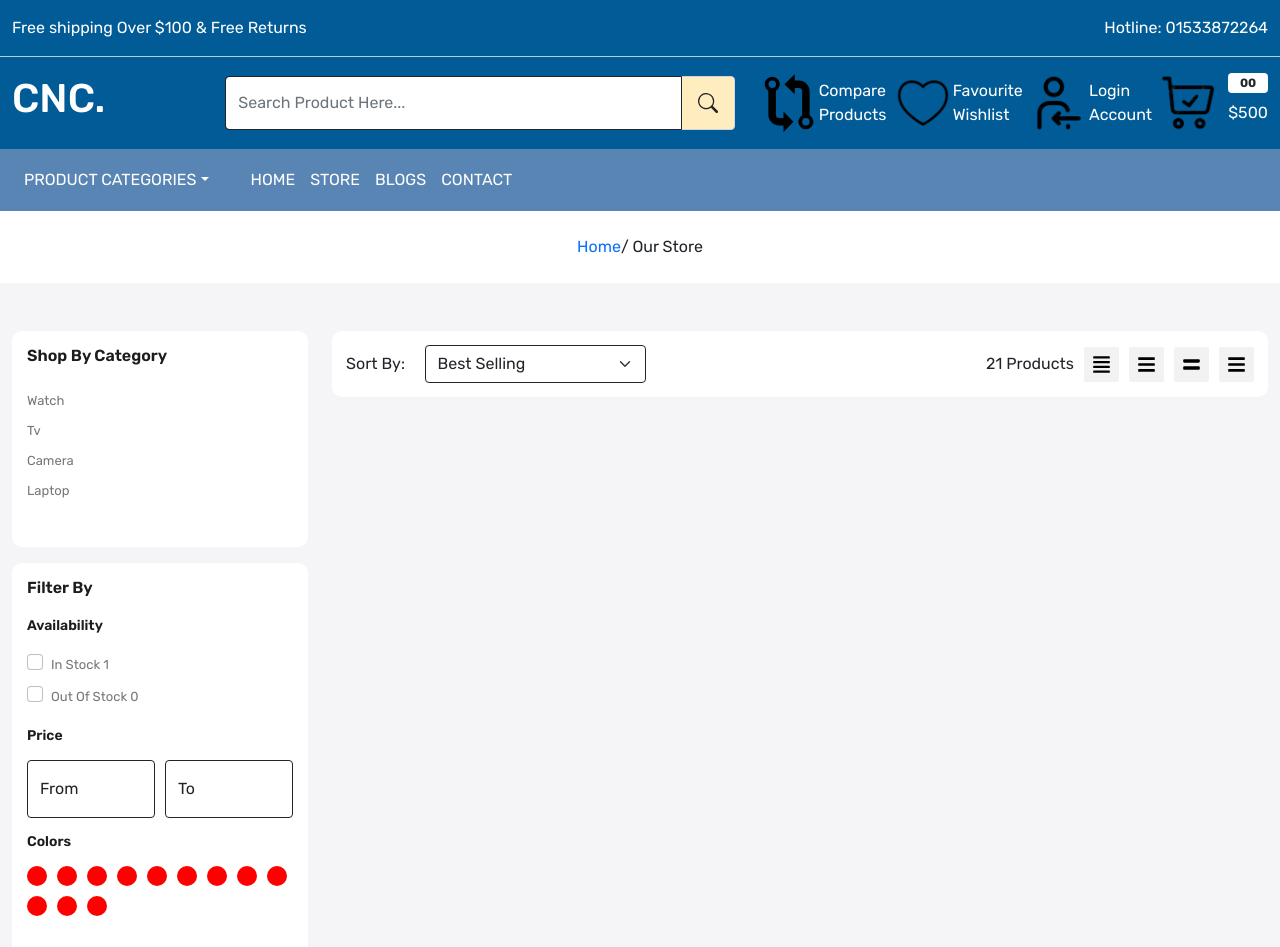
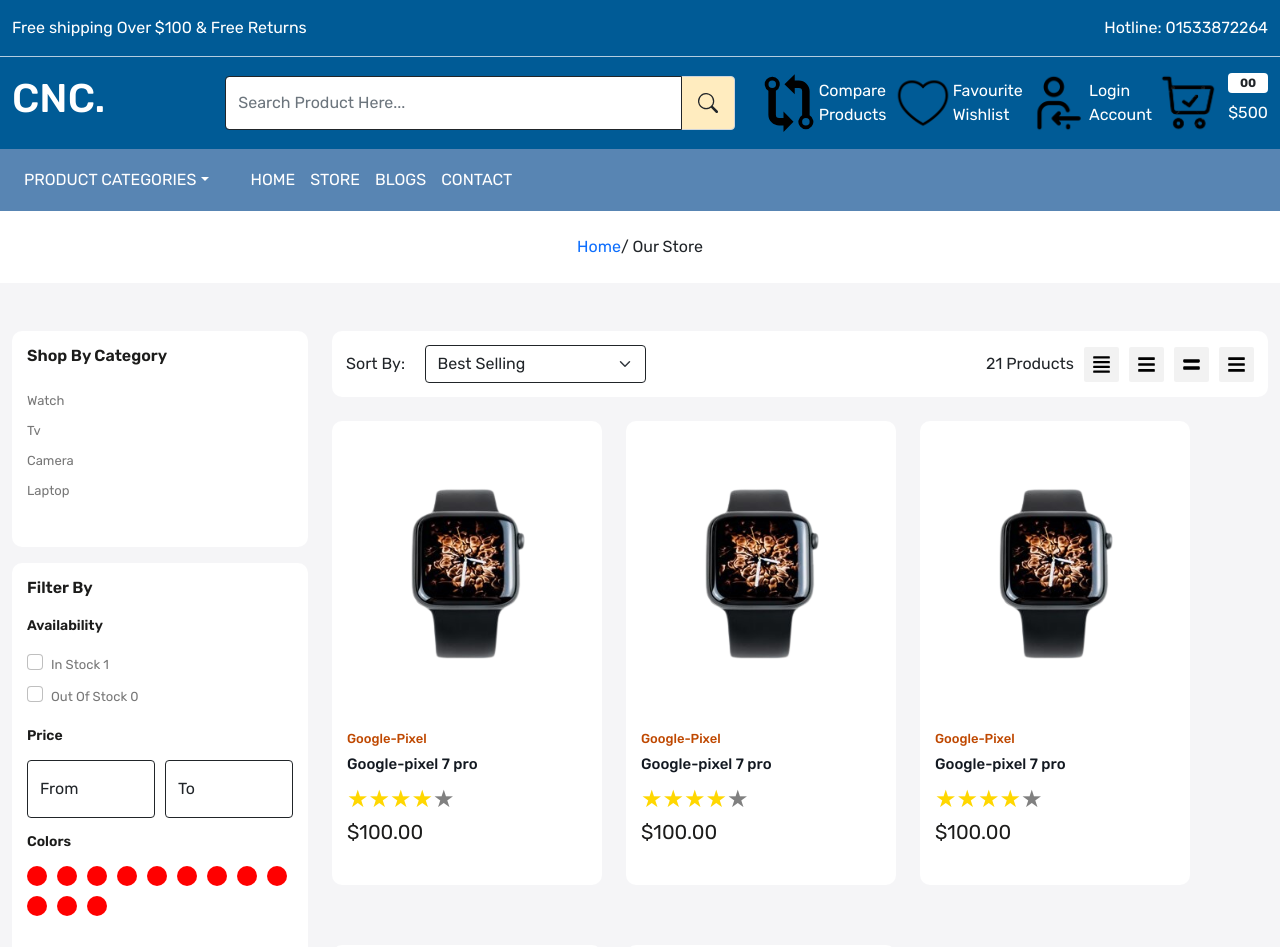
Before and after one commit to ramohin1236/e-commerce-client, a React (Vite) app: page /store in a window 1280 px wide. Shown: the top 947 px of the page. Built offline with nearby package versions, Linux system fonts and the light colour scheme.

Commit message:
store card

```diff
--- a/src/components/FeaturedProduct/ProductCard.css
+++ b/src/components/FeaturedProduct/ProductCard.css
@@ -39,14 +39,15 @@
 }
 .product-card{
     background-color: white;
-    padding: 20px;
+    /* padding: 20px; */
     border-radius: 10px;
     overflow: hidden;
+    height: 100%;
 }
 .product-card img{
-    height: 100%;
+    /* height: 400px; */
     width: 100%;
-
+ height: 100%;
     border-bottom-left-radius: 10px;
     border-top-right-radius: 10px;
 }
@@ -54,7 +55,7 @@
 .product-card .product-details h6{
  color: var(--color-bf4800);
  font-size: 13px;
- margin-top: 13px;
+ margin-top: 25px;
 }
 .product-card .product-details h5{
  color: var(--color-131921);
@@ -67,7 +68,7 @@
 
 .action-bar{
     top: 10%;
-    right: -23px;
+    right: -45px;
     transition: 0.3s;
 
 }
@@ -78,3 +79,7 @@
     top: 5%;
 
 }
+
+.card-product{
+    width: 15rem;
+}
--- a/src/components/FeaturedProduct/ProductCard.jsx
+++ b/src/components/FeaturedProduct/ProductCard.jsx
@@ -1,4 +1,5 @@
-import { Link } from 'react-router-dom';
+/* eslint-disable react/prop-types */
+import { Link} from 'react-router-dom';
 import './ProductCard.css';
 import { CiHeart } from "react-icons/ci";
 import { FaBagShopping, FaEye } from "react-icons/fa6";
@@ -6,17 +7,22 @@
 import { IoIosGitCompare } from "react-icons/io";
 
 const ProductCard = () => {
+//     const {grid}=props
+//     console.log(grid);
+//    let location = useLocation()
+    return (
 
-    return (
-        <div className='col-3'>
+         <div className='col-3'>
+         {/* className={`${location.pathname == '/store'?`gr-${grid}`: "col-3"}`}
+          */}
            <Link className='product-card position-relative'>
-
+           <div className="card-product" >
            <div className="card-image">
-                    <img className="img-fluid" src="/public/cutg.png" alt="" />
-                    <img className="img-fluid" src="/public/cutg2.jpg" alt="" />
+                    <img className="img-fluid" src="/public/watch-1.png" alt="" />
+                    <img className="img-fluid" src="/public/f.png" alt="" />
 
                 </div>
-                <div className="product-details">
+  <div className="product-details">
                     <h6 className='brand'>Google-Pixel </h6>
                     <h5>Google-pixel 7 pro</h5>
                     <ReactStars
@@ -36,8 +42,37 @@
                    <Link><IoIosGitCompare className="fs-5 icon"/></Link>
                  </div>
                 </div>
+</div>
+
+           {/* <div className="card-image">
+                    <img className="img-fluid" src="/public/cutg.png" alt="" />
+                    <img className="img-fluid" src="/public/cutg2.jpg" alt="" />
+
+                </div> */}
+                {/* <div className="product-details">
+                    <h6 className='brand'>Google-Pixel </h6>
+                    <h5>Google-pixel 7 pro</h5>
+                    <ReactStars
+    count={5}
+    size={24}
+    value={4}
+    edit={false}
+    activeColor="#ffd700"
+  />
+                    <p className='price'>$100.00</p>
+                </div> */}
+                {/* <div className="action-bar position-absolute">
+                 <div className='d-flex flex-column gap-15'>
+                 <Link><CiHeart  className="fs-5 icon"/> </Link>
+                   <Link><FaBagShopping  className="fs-5 icon"/></Link>
+                   <Link><FaEye className="fs-5 icon"/></Link>
+                   <Link><IoIosGitCompare className="fs-5 icon"/></Link>
+                 </div>
+                </div> */}
            </Link>
      </div>
+
+
     );
 };
 
--- a/src/pages/Store/Store.css
+++ b/src/pages/Store/Store.css
@@ -68,3 +68,6 @@
    border-radius: 2px;
 
 }
+.gap-60{
+    gap: 60px;
+}
--- a/src/pages/Store/Store.jsx
+++ b/src/pages/Store/Store.jsx
@@ -5,9 +5,16 @@
 import './Store.css';
 import ReactStars from "react-rating-stars-component";
 import { FaAlignJustify, FaBars, FaEquals } from "react-icons/fa";
+// import { useState } from "react";
+import ProductCard from './../../components/FeaturedProduct/ProductCard';
+
 
 
 const Store = () => {
+
+//     const [grid, setGrid] = useState(4)
+// console.log(grid);
+//     // alert(grid)
     return (
         <div>
             <Meta title={"Our Store"} />
@@ -59,11 +66,11 @@
                                     </h5>
                                     <div className="d-flex align-items-center gap-10">
                                         <div className="form-floating ">
-  <input type="email" className="form-control" id="floatingInput1" placeholder="From"/>
+                                            <input type="email" className="form-control" id="floatingInput1" placeholder="From" />
                                             <label htmlFor="floatingInput1">From</label>
                                         </div>
                                         <div className="form-floating">
-  <input type="email" className="form-control" id="floatingInput" placeholder="To"/>
+                                            <input type="email" className="form-control" id="floatingInput" placeholder="To" />
                                             <label htmlFor="">To</label>
                                         </div>
                                     </div>
@@ -138,7 +145,7 @@
                                         <h5>
                                             Kid's Watch,it is very smart for all ages.
                                         </h5>
-                                  <ReactStars count={5} size={24} value={4} edit={false} activeColor="#ffd700"/>
+                                        <ReactStars count={5} size={24} value={4} edit={false} activeColor="#ffd700" />
                                         <b>$300</b>
                                     </div>
                                 </div>
@@ -150,17 +157,17 @@
                                         <h5>
                                             Kid's Watch,it is very smart for all ages.
                                         </h5>
-                                  <ReactStars count={5} size={24} value={4} edit={false} activeColor="#ffd700"/>
+                                        <ReactStars count={5} size={24} value={4} edit={false} activeColor="#ffd700" />
                                         <b>$300</b>
                                     </div>
                                 </div>
                             </div>
                         </div>
        <div className="col-9">
-     <div className="filter-sort-grid">
+  <div className="filter-sort-grid mb-4">
          <div className="d-flex justify-content-between align-items-center">
     <div className="d-flex align-items-center gap-10">
- <p className="mb-0" style={{"width":"100px"}}>Sort By:</p>
+       <p className="mb-0" style={{ "width": "100px" }}>Sort By:</p>
             <select name="" className="form-control form-select" id="">
            <option value="manual">Featured</option>
               <option value="best-selling" selected="selected">
@@ -183,19 +190,34 @@
   </option>
                 </select>
     </div>
-
  <div className="d-flex align-items-center gap-10">
                      <p className="totalProducts mb-0 ">21 Products</p>
              <div className="d-flex gap-10 align-items-center fs-4">
-  <FaAlignJustify className="icon"/>
-  <FaBars className="icon"/>
-  <FaEquals className="icon"/>
-  <FaBars className="icon"/>
+                       <FaAlignJustify  className="icon" />
+                  <FaBars  className="icon" />
+          <FaEquals  className="icon" />
+   <FaBars className="icon" />
                                         </div>
                                     </div>
 
                                 </div>
                             </div>
+
+                            {/* product list */}
+          <div className="products-list pb-5 ">
+              <div className="d-flex flex-wrap  gap-60">
+                <ProductCard  />
+              <ProductCard />
+         <ProductCard />
+        <ProductCard />
+      <ProductCard />
+
+
+                       </div>
+
+
+                 </div>
+
                         </div>
                     </div>
                 </div>
```
Lines whose indentation alone changed are shown as unchanged.
